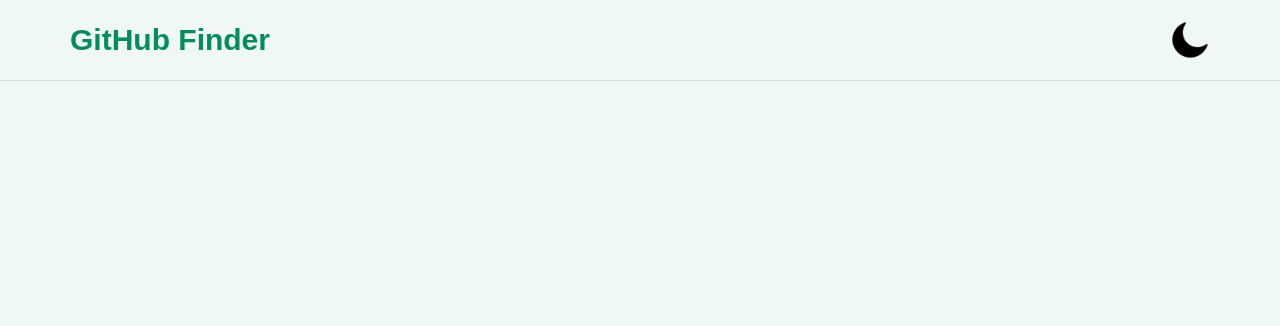
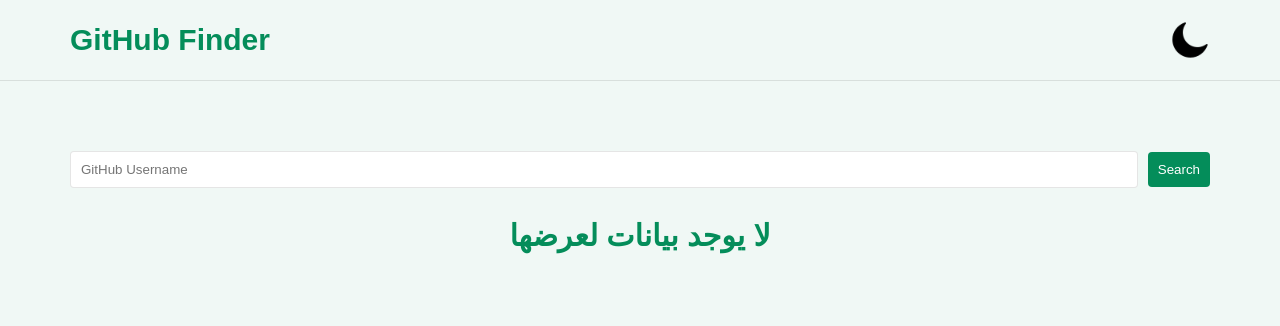
Before and after one commit to mahmoud-abuyoussef/GitHub_Finder, a plain HTML site: page index.html in a window 1280 px wide. Drawn offline with Linux system fonts and the light colour scheme.

Commit message:
Add: Section & Form Section

```diff
--- a/assets/styles/main.css
+++ b/assets/styles/main.css
@@ -50,3 +50,38 @@
   width: 40px;
   cursor: pointer;
 }
+section {
+  padding: 70px 0;
+}
+section .form {
+  display: flex;
+  align-items: center;
+  gap: 10px;
+  margin-bottom: 30px;
+}
+section .form input {
+  flex: 1;
+  padding: 10px;
+  border: 1px solid rgb(0 0 0 / 0.1);
+  border-radius: 4px;
+  outline: none;
+}
+section .form button {
+  padding: 10px;
+  color: white;
+  background-color: var(--btn-color);
+  border: none;
+  border-radius: 4px;
+}
+@media (min-width: 992px) {
+  section .form input {
+    width: 50%;
+  }
+}
+.repos-list span {
+  display: block;
+  text-align: center;
+  color: var(--text-color);
+  font-weight: bold;
+  font-size: 30px;
+}
--- a/index.html
+++ b/index.html
@@ -14,5 +14,16 @@
         <img src="assets/icons/dark.webp" alt="Switch To Dark Mode or Light Mode " />
       </div>
     </header>
+    <section>
+      <div class="container">
+        <div class="form">
+          <input type="text" placeholder="GitHub Username" autofocus />
+          <button class="search-btn" id="search-btn">Search</button>
+        </div>
+        <div class="repos-list">
+          <span>لا يوجد بيانات لعرضها</span>
+        </div>
+      </div>
+    </section>
   </body>
 </html>
```
